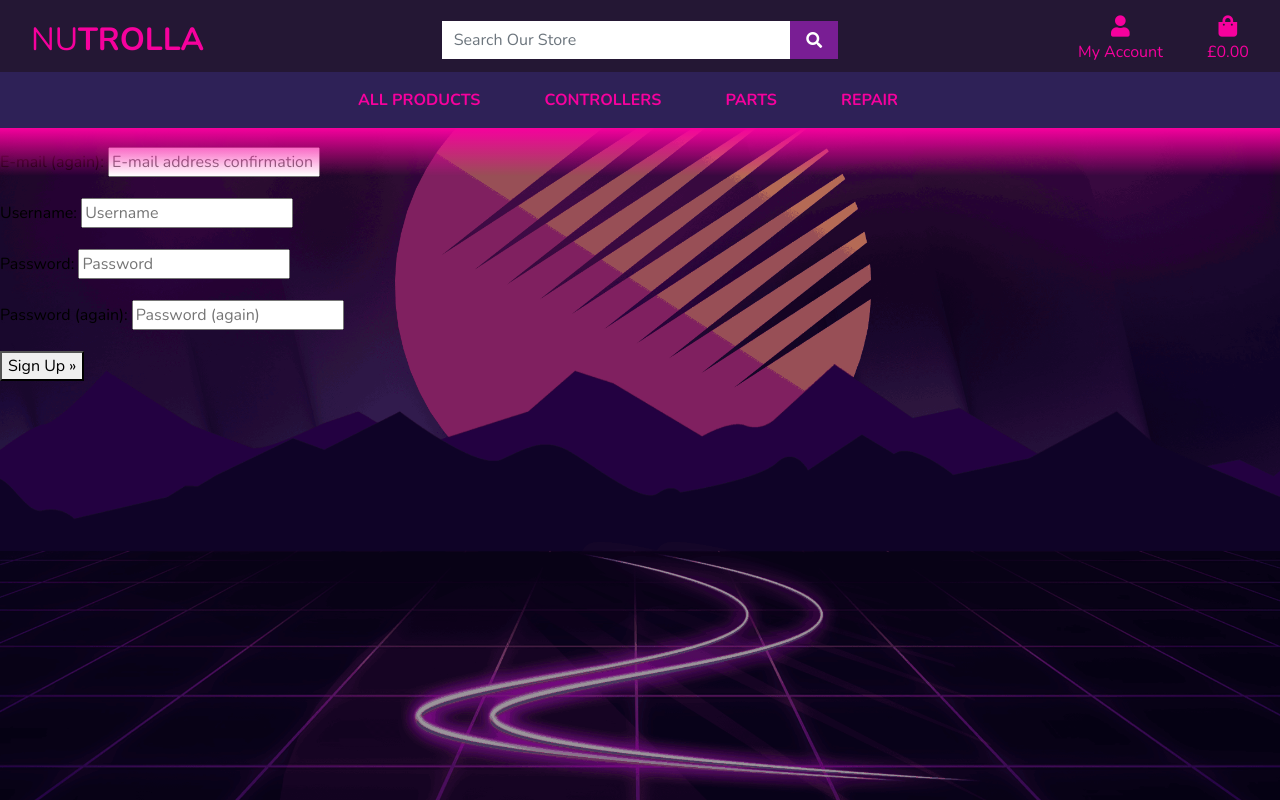
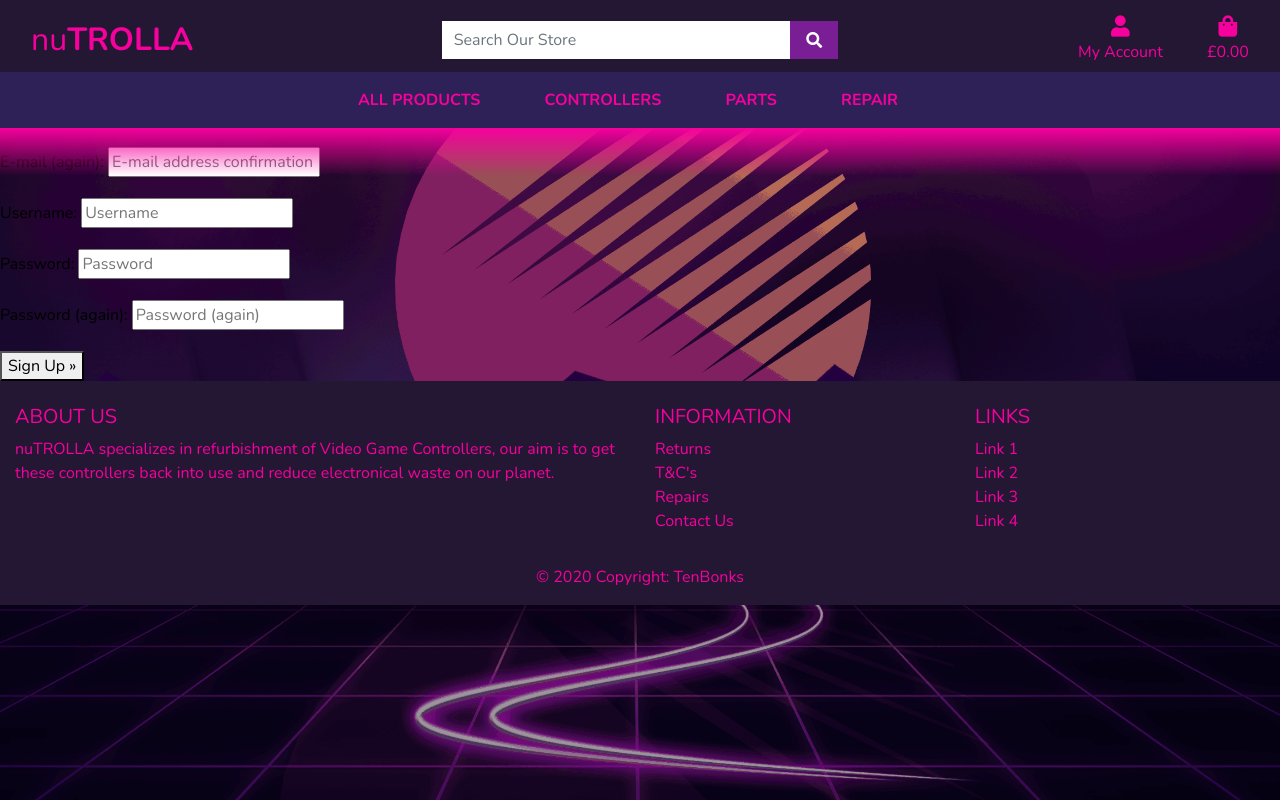
Before and after one commit to tenbonks/nuTROLLA, a Django app: page /accounts/signup/ in a window 1280 px wide. Run offline with Django 3.2, Linux system fonts and the light colour scheme; some libraries are stand-ins or nearby versions.

Commit message:
Added footer to base.html

```diff
--- a/home/templates/home/index.html
+++ b/home/templates/home/index.html
@@ -28,7 +28,7 @@
     <div class="neon-banner-inv"></div>
 </div>
 <div class="container-fluid px-0">
-    <div class="bg-dark-pri">
+    <div class="bg-dark-sec">
         <div class="container callout-container">
 
             <div class="row">
--- a/static/css/base.css
+++ b/static/css/base.css
@@ -84,7 +84,8 @@ a {
 }
 
 nav a,
-header a {
+header a,
+footer a {
     color: #F6019D !important;
 }
 
@@ -96,7 +97,8 @@ header a {
     background-color: #241734;
 }
 nav a:hover,
-header a:hover {
+header a:hover,
+footer a:hover {
     color: #920075 !important;
 }
 
@@ -113,7 +115,7 @@ header a:hover {
     vertical-align: middle;
     user-select: none;
     border: 1px solid transparent;
-    padding: 5rem 5rem;
+    padding: 15% 20%;
     font-size: 1rem;
     line-height: 1.5;
     border-radius: 40% 0;
--- a/templates/base.html
+++ b/templates/base.html
@@ -46,7 +46,7 @@
 
             <div class="col-12 col-lg-4 my-auto py-auto py-1 py-lg-0 text-center text-lg-left">
                 <a href="{% url 'home' %}" class="nav-link main-logo-link">
-                    <h2 class="logo-font  my-0">
+                    <h2 class="my-0">
                         nu<strong>TROLLA</strong>
                     </h2>
                 </a>
@@ -112,7 +112,8 @@
 
         <div class="row bg-dark-sec">
             <nav class="navbar navbar-expand-lg navbar-dark w-100">
-                <button class="navbar-toggler" type="button" data-toggle="collapse" data-target="#main-nav" aria-controls="main-nav" aria-expanded="false" aria-label="Toggle navigation">
+                <button class="navbar-toggler" type="button" data-toggle="collapse" data-target="#main-nav"
+                    aria-controls="main-nav" aria-expanded="false" aria-label="Toggle navigation">
                     <span class="navbar-toggler-icon"></span>
                 </button>
                 {% include 'includes/mobile-top-header.html' %}
@@ -130,11 +131,78 @@
     <div class="message-container"></div>
     {% endif %}
 
+
+
     {% block page_header %}
     {% endblock %}
 
     {% block content %}
     {% endblock %}
+
+    <!-- Footer, this whole footer is adapted from https://mdbootstrap.com/docs/jquery/navigation/footer/ -->
+<footer class="page-footer font-small bg-dark-pri pt-4 text-magenta">
+
+    <div class="container-fluid text-center text-md-left">
+      <div class="row">
+
+        <div class="col-md-6 mt-md-0 mt-3">
+
+          <h5 class="text-uppercase">About Us</h5>
+          <p>nuTROLLA specializes in refurbishment of Video Game Controllers,
+              our aim is to get these controllers back into use and
+              reduce electronical waste on our planet.</p>
+        </div>
+
+        <hr class="clearfix w-100 d-md-none pb-3">
+
+        <div class="col-md-3 mb-md-0 mb-3">
+
+          <h5 class="text-uppercase">Information</h5>
+
+          <ul class="list-unstyled">
+            <li>
+              <a href="#!">Returns</a>
+            </li>
+            <li>
+              <a href="#!">T&amp;C's</a>
+            </li>
+            <li>
+              <a href="#!">Repairs</a>
+            </li>
+            <li>
+              <a href="#!">Contact Us</a>
+            </li>
+          </ul>
+
+        </div>
+        <div class="col-md-3 mb-md-0 mb-3">
+          <!-- Links -->
+          <h5 class="text-uppercase">Links</h5>
+          <ul class="list-unstyled">
+            <li>
+              <a href="#!">Link 1</a>
+            </li>
+            <li>
+              <a href="#!">Link 2</a>
+            </li>
+            <li>
+              <a href="#!">Link 3</a>
+            </li>
+            <li>
+              <a href="#!">Link 4</a>
+            </li>
+          </ul>
+        </div>
+
+      </div>
+
+    </div>
+    <div class="footer-copyright text-center py-3">© 2020 Copyright:
+      <a href="https://github.com/tenbonks" target="blank"> TenBonks</a>
+    </div>
+
+  </footer>
+  <!-- Footer -->
 
     {% block postload_js %}
     {% endblock %}
```
